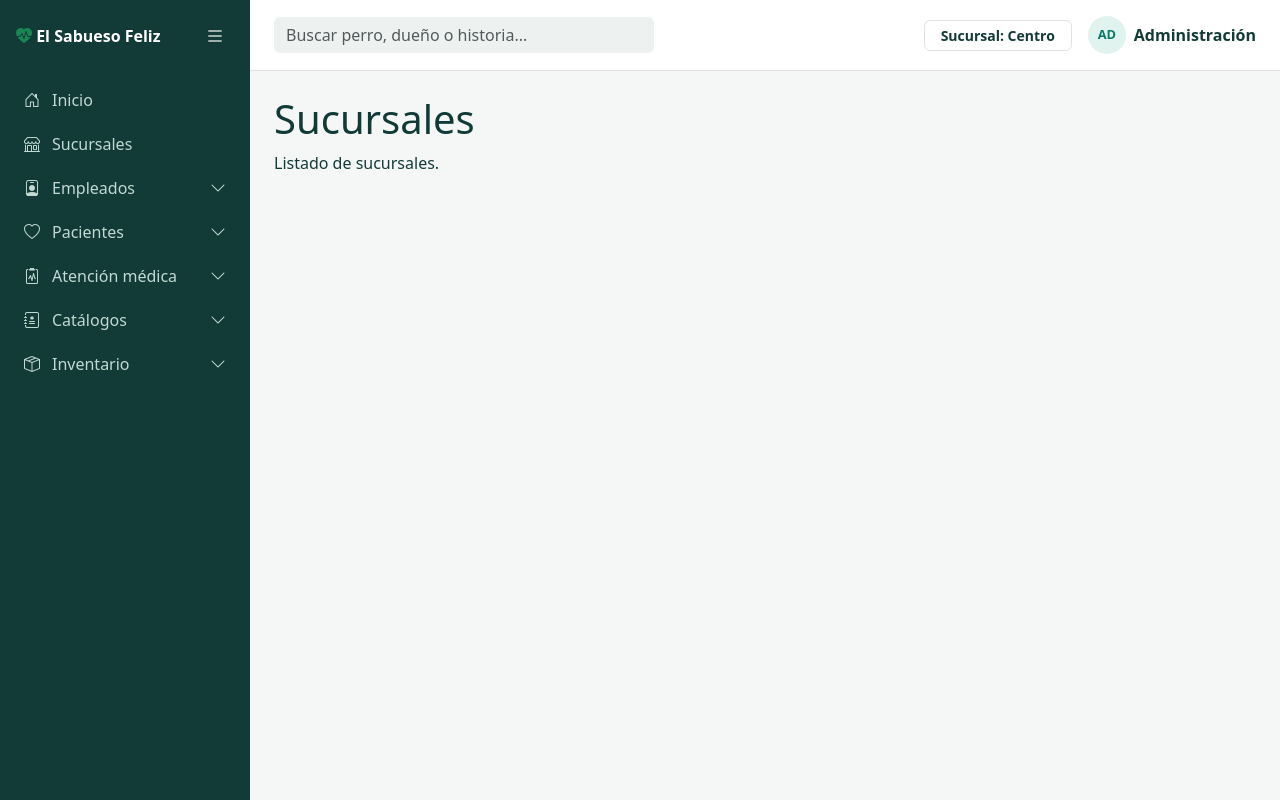
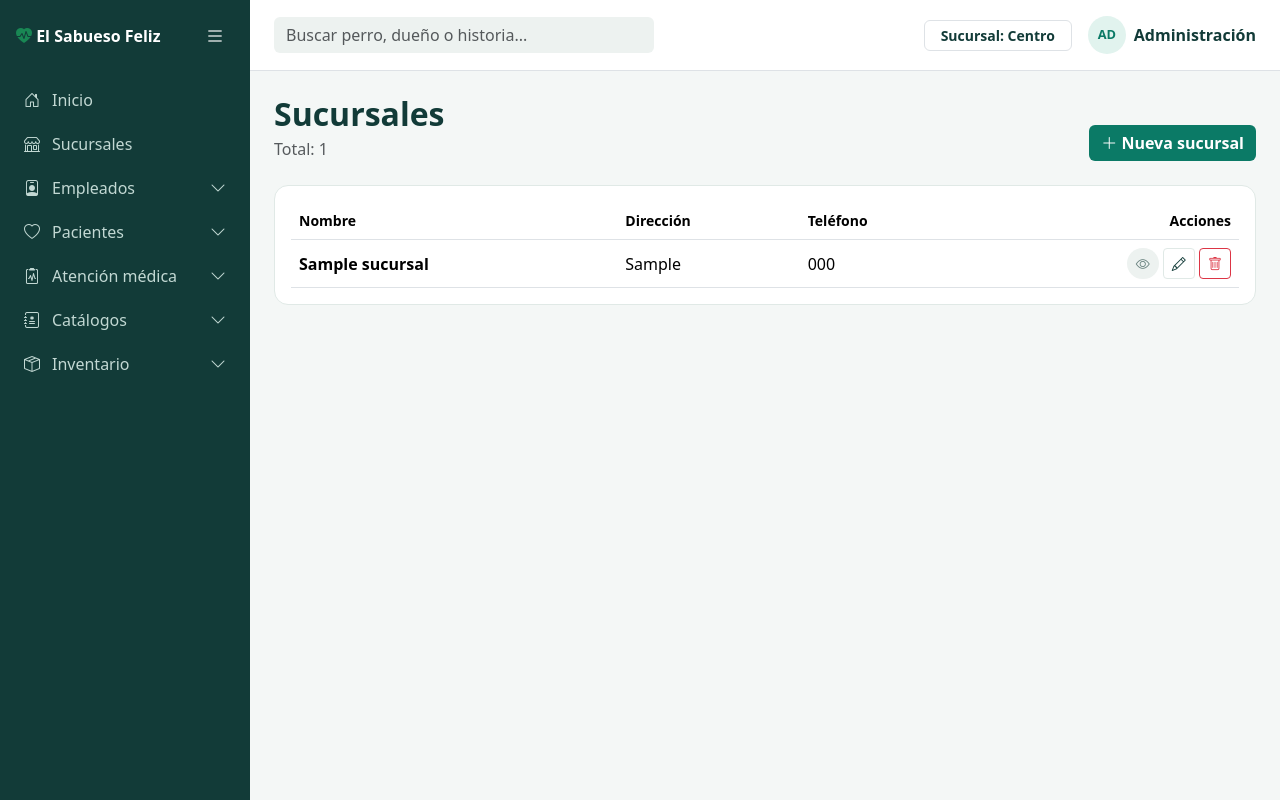
Before and after one commit to Villada-PG3/trabajo-practico-integrador-veterinaria_-el-sabueso-feliz, a Django app: page /sucursales/ in a window 1280 px wide. Run offline with Django 5.2, Linux system fonts and the light colour scheme; tables that the repository leaves empty hold one stand-in row (values such as "Sample post").

Commit message:
agrego forms.py, form.html y cambio el template sucursal y sucursales.html, modifico tambien el views.py

```diff
--- a/sabueso_feliz/templates/navbar.html
+++ b/sabueso_feliz/templates/navbar.html
@@ -5,24 +5,18 @@
     Si usás namespace, escribilo así: 'app:nombre'.
 {% endcomment %}
 
-{% url 'home' as u_home %}
-{% url 'sucursales' as u_sucursales %}
-{% url 'veterinarios' as u_veterinarios %}
-{% url 'estudiantes' as u_estudiantes %}
-{% url 'pacientes' as u_pacientes %}
-{% url 'propietarios' as u_propietarios %}
-{% url 'razas' as u_razas %}
-{% url 'consultas' as u_consultas %}
-{% url 'internaciones' as u_internaciones %}
-{% url 'calendario_vacunas' as u_calendario %}
-{% url 'vacunaciones' as u_vacunaciones %}
-{% url 'vacunas' as u_vacunas %}
-{% url 'sintomas' as u_sintomas %}
-{% url 'diagnosticos' as u_diagnosticos %}
-{% url 'medicamentos' as u_medicamentos %}
-{% url 'laboratorios' as u_laboratorios %}
-{% url 'stock' as u_stock %}
-{% url 'alertas_stock' as u_alertas %}
+{% url 'sabueso_feliz:home' as u_home %}
+{% url 'sabueso_feliz:sucursales' as u_sucursales %}
+{% url 'sabueso_feliz:empleados' as u_empleados %}
+{% url 'sabueso_feliz:veterinario_crear' as u_veterinarios %}
+{% url 'sabueso_feliz:estudiante_crear' as u_estudiantes %}
+{% url 'sabueso_feliz:pacientes' as u_pacientes %}
+{% url 'sabueso_feliz:duenios' as u_propietarios %}
+{% url 'sabueso_feliz:razas' as u_razas %}
+{% url 'sabueso_feliz:consultas' as u_consultas %}
+{% url 'sabueso_feliz:vacunaciones' as u_vacunaciones %}
+{% url 'sabueso_feliz:medicamentos' as u_medicamentos %}
+{% url 'sabueso_feliz:compras' as u_stock %}
 
 <style>
     /* Menú lateral */
--- a/sabueso_feliz/templates/sucursales.html
+++ b/sabueso_feliz/templates/sucursales.html
@@ -1,13 +1,70 @@
 {% extends 'base.html' %}
 
-{% block title %}
-    Sucursales
-{% endblock %}
+{% block title %}Sucursales · El Sabueso Feliz{% endblock %}
 
 {% block content %}
 
-    <h1>Sucursales</h1>
+<!-- Encabezado -->
+<div class="d-flex justify-content-between align-items-end flex-wrap gap-2 mb-4">
+    <div>
+        <h1 class="h2 fw-bold mb-1">Sucursales</h1>
+        <p class="text-muted mb-0">Total: {{ object_list|length }}</p>
+    </div>
+    <a href="{% url 'sabueso_feliz:sucursal_crear' %}" class="btn btn-sabueso">
+        <i class="bi bi-plus-lg"></i> Nueva sucursal
+    </a>
+</div>
 
-    <p>Listado de sucursales.</p>
+<!-- Tabla de sucursales -->
+<div class="tarjeta p-2 p-md-3">
+    <div class="table-responsive">
+        <table class="table table-hover align-middle mb-0">
+
+            <thead>
+                <tr class="small text-muted">
+                    <th>Nombre</th>
+                    <th>Dirección</th>
+                    <th>Teléfono</th>
+                    <th class="text-end">Acciones</th>
+                </tr>
+            </thead>
+
+            <tbody>
+                {% for sucursal in object_list %}
+                <tr>
+                    <td class="fw-bold">
+                        <a href="{% url 'sabueso_feliz:sucursal' sucursal.pk %}" class="text-decoration-none text-reset">
+                            {{ sucursal.nombre|default:sucursal }}
+                        </a>
+                    </td>
+                    <td>{{ sucursal.direccion|default:"—" }}</td>
+                    <td>{{ sucursal.telefono|default:"—" }}</td>
+                    <td class="text-end text-nowrap">
+                        <a href="{% url 'sabueso_feliz:sucursal' sucursal.pk %}"
+                           class="btn btn-gris btn-sm" title="Ver detalle" aria-label="Ver detalle">
+                            <i class="bi bi-eye"></i>
+                        </a>
+                        <a href="{% url 'sabueso_feliz:sucursal_editar' sucursal.pk %}"
+                           class="btn btn-claro btn-sm" title="Editar" aria-label="Editar">
+                            <i class="bi bi-pencil"></i>
+                        </a>
+                        <a href="{% url 'sabueso_feliz:sucursal_eliminar' sucursal.pk %}"
+                           class="btn btn-outline-danger btn-sm" title="Eliminar" aria-label="Eliminar">
+                            <i class="bi bi-trash"></i>
+                        </a>
+                    </td>
+                </tr>
+                {% empty %}
+                <tr>
+                    <td colspan="4" class="text-center text-muted py-5">
+                        Todavía no hay sucursales cargadas.
+                    </td>
+                </tr>
+                {% endfor %}
+            </tbody>
+
+        </table>
+    </div>
+</div>
 
 {% endblock %}
--- a/sabueso_feliz/views.py
+++ b/sabueso_feliz/views.py
@@ -2,16 +2,32 @@ from django.db.models import Count, F
 from django.urls import reverse_lazy
 from django.utils import timezone
 from django.views.generic import (
-    TemplateView, ListView, DetailView, CreateView, UpdateView, DeleteView,
+    TemplateView,
+    ListView,
+    DetailView,
+    CreateView,
+    UpdateView,
+    DeleteView,
 )
 
 from .models import (
-    Sucursal, Empleado, Veterinario, Estudiantes, Raza, Duenio, Perro,
-    Consulta, CalendarioVacuna, Medicamento, StockMedicamento,
+    Sucursal,
+    Empleado,
+    Veterinario,
+    Estudiantes,
+    Raza,
+    Duenio,
+    Perro,
+    Consulta,
+    CalendarioVacuna,
+    Medicamento,
+    StockMedicamento,
 )
+from .forms import SucursalForm
 
 
 # ------------------------------------------------------------ HOME
+
 class HomeView(TemplateView):
     template_name = 'home.html'
 
@@ -25,32 +41,59 @@ class HomeView(TemplateView):
         context['total_consultas'] = Consulta.objects.count()
 
         # Pacientes por sucursal
-        context['sucursales'] = Sucursal.objects.annotate(total=Count('perro'))
+        context['sucursales'] = Sucursal.objects.annotate(
+            total=Count('perro')
+        )
 
         # Perros internados actualmente
         context['internados'] = Consulta.objects.filter(
-            internado=True, fechaSalida__isnull=True
+            internado=True,
+            fechaSalida__isnull=True,
         )
 
         # Últimas 5 consultas
-        context['ultimas_consultas'] = Consulta.objects.order_by('-fechaEntrada')[:5]
+        context['ultimas_consultas'] = (
+            Consulta.objects.order_by('-fechaEntrada')[:5]
+        )
 
         # Vacunas pendientes
-        context['vacunas_proximas'] = CalendarioVacuna.objects.filter(
-            fechaAplicacion__isnull=True, fechaProgramada__gte=hoy
-        ).order_by('fechaProgramada')[:5]
+        context['vacunas_proximas'] = (
+            CalendarioVacuna.objects.filter(
+                fechaAplicacion__isnull=True,
+                fechaProgramada__gte=hoy,
+            )
+            .order_by('fechaProgramada')[:5]
+        )
+
         context['vacunas_atrasadas'] = CalendarioVacuna.objects.filter(
-            fechaAplicacion__isnull=True, fechaProgramada__lt=hoy
+            fechaAplicacion__isnull=True,
+            fechaProgramada__lt=hoy,
         )
 
         # Medicamentos con stock por debajo del mínimo
         context['stock_bajo'] = StockMedicamento.objects.filter(
             cantidadExistente__lt=F('cantidadMinima')
         )
+
         return context
 
 
+class SucursalCreateView(CreateView):
+    model = Sucursal
+    form_class = SucursalForm
+    template_name = 'form.html'
+    success_url = reverse_lazy('sabueso_feliz:sucursales')
+
+
+class SucursalUpdateView(UpdateView):
+    model = Sucursal
+    form_class = SucursalForm
+    template_name = 'form.html'
+    success_url = reverse_lazy('sabueso_feliz:sucursales')
+
+
 # ------------------------------------------------------------ SUCURSAL
+
 class SucursalesView(ListView):
     model = Sucursal
     template_name = 'sucursales.html'
@@ -82,6 +125,7 @@ class SucursalDeleteView(DeleteView):
 
 
 # ------------------------------------------------------------ EMPLEADO
+
 class EmpleadosView(ListView):
     model = Empleado
     template_name = 'empleados.html'
@@ -112,7 +156,8 @@ class EmpleadoDeleteView(DeleteView):
     success_url = reverse_lazy('sabueso_feliz:empleados')
 
 
-# Para dar de alta un veterinario o un estudiante (traen sus campos extra)
+# Alta de veterinarios y estudiantes con sus campos adicionales
+
 class VeterinarioCreateView(CreateView):
     model = Veterinario
     fields = '__all__'
@@ -128,6 +173,7 @@ class EstudianteCreateView(CreateView):
 
 
 # ------------------------------------------------------------ RAZA
+
 class RazasView(ListView):
     model = Raza
     template_name = 'razas.html'
@@ -159,6 +205,7 @@ class RazaDeleteView(DeleteView):
 
 
 # ------------------------------------------------------------ DUEÑO
+
 class DueniosView(ListView):
     model = Duenio
     template_name = 'duenios.html'
@@ -189,7 +236,8 @@ class DuenioDeleteView(DeleteView):
     success_url = reverse_lazy('sabueso_feliz:duenios')
 
 
-# ------------------------------------------------------------ PACIENTE (Perro)
+# ------------------------------------------------------------ PACIENTE
+
 class PacientesView(ListView):
     model = Perro
     template_name = 'pacientes.html'
@@ -221,6 +269,7 @@ class PacienteDeleteView(DeleteView):
 
 
 # ------------------------------------------------------------ CONSULTA
+
 class ConsultasView(ListView):
     model = Consulta
     template_name = 'consultas.html'
@@ -252,6 +301,7 @@ class ConsultaDeleteView(DeleteView):
 
 
 # ------------------------------------------------------------ VACUNACIÓN
+
 class VacunacionesView(ListView):
     model = CalendarioVacuna
     template_name = 'vacunaciones.html'
@@ -283,6 +333,7 @@ class VacunacionDeleteView(DeleteView):
 
 
 # ------------------------------------------------------------ MEDICAMENTO
+
 class MedicamentosView(ListView):
     model = Medicamento
     template_name = 'medicamentos.html'
@@ -308,7 +359,8 @@ class MedicamentoDeleteView(DeleteView):
     success_url = reverse_lazy('sabueso_feliz:medicamentos')
 
 
-# ------------------------------------------------------------ COMPRAS (Stock)
+# ------------------------------------------------------------ COMPRAS (STOCK)
+
 class ComprasView(ListView):
     model = StockMedicamento
     template_name = 'compras.html'
```
Also changed, not shown: sabueso_feliz/forms.py (added, +41 -0 lines), sabueso_feliz/templates/form.html (added, +18 -0 lines), sabueso_feliz/templates/home.html (+6 -12 lines), sabueso_feliz/templates/sucursal.html (+34 -5 lines).
